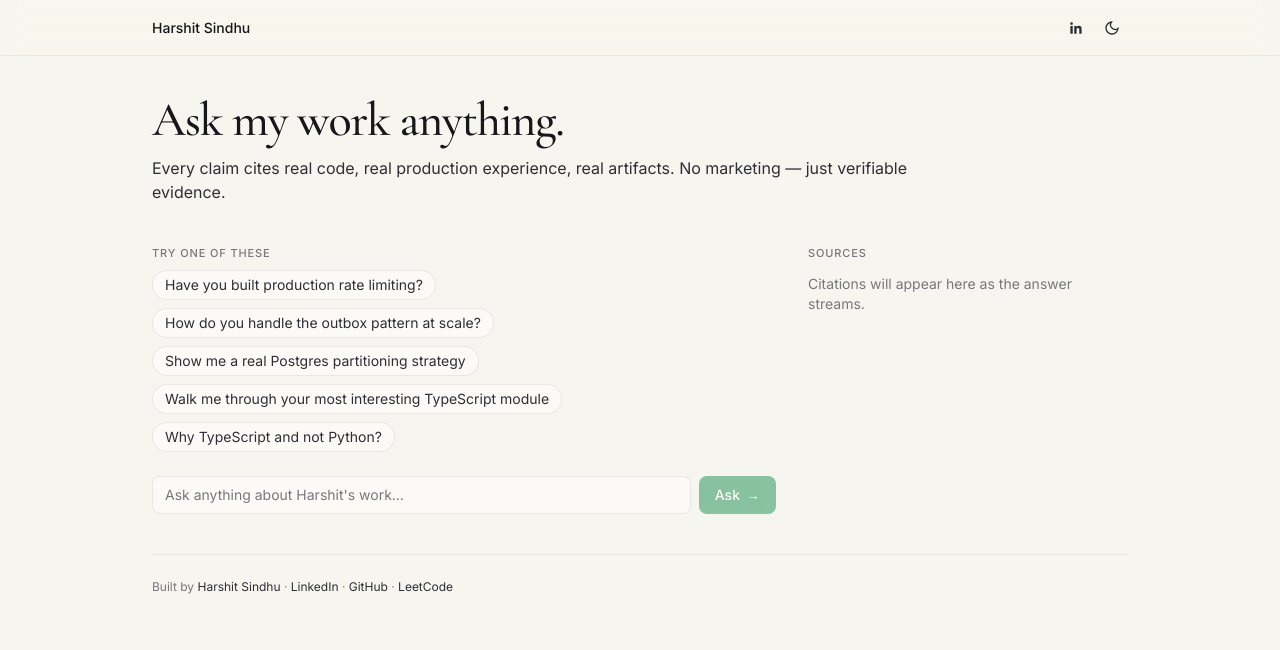
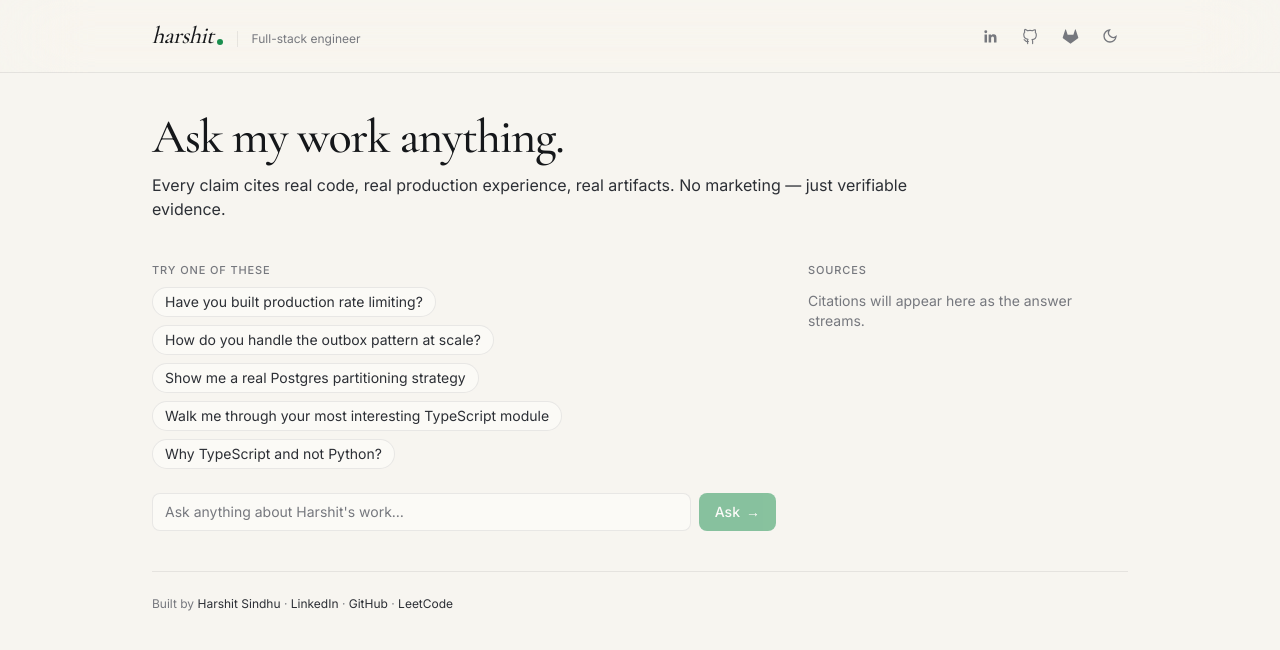
Before and after one commit to HArshit123455/reverse-resume, a Next.js app: page / in a window 1280 px wide. Shown: the top 650 px of the page. Built offline with nearby package versions, Linux system fonts and the light colour scheme.

Commit message:
feat(header): serif wordmark with accent dot + GitLab icon
Replaces the plain sans-serif name with the editorial 'harshit.' wordmark
from the design handoff. Adds GitLab icon alongside LinkedIn/GitHub
(prepares for the GitLab commit graph in Phase 4).

```diff
--- a/components/header.tsx
+++ b/components/header.tsx
@@ -3,10 +3,19 @@ import { ThemeToggle } from "./theme-toggle";
 
 export function Header() {
   return (
-    <header className="sticky top-0 z-30 h-14 border-b border-border/60 bg-bg/80 backdrop-blur-md backdrop-saturate-150">
-      <div className="mx-auto flex h-full max-w-5xl items-center justify-between px-6">
-        <Link href="/" className="text-sm font-medium text-text hover:text-accent transition-colors">
-          Harshit Sindhu
+    <header className="sticky top-0 z-30 border-b border-border bg-bg/30 backdrop-blur-2xl backdrop-saturate-150">
+      <div className="mx-auto flex h-[72px] max-w-5xl items-center justify-between px-6">
+        <Link href="/" className="group inline-flex items-baseline gap-0 leading-none" aria-label="Harshit Sindhu — home">
+          <span className="font-serif text-2xl font-medium italic tracking-tight text-fg">
+            harshit
+          </span>
+          <span
+            aria-hidden
+            className="ml-[3px] inline-block h-1.5 w-1.5 translate-y-0.5 rounded-full bg-accent"
+          />
+          <small className="ml-3.5 border-l border-border pl-3.5 font-sans text-xs font-normal not-italic text-muted">
+            Full-stack engineer
+          </small>
         </Link>
         <div className="flex items-center gap-1">
           <a
@@ -14,10 +23,32 @@ export function Header() {
             target="_blank"
             rel="noreferrer"
             aria-label="LinkedIn profile"
-            className="inline-flex h-8 w-8 items-center justify-center rounded-md text-text-soft hover:bg-code-bg hover:text-text transition-colors"
+            className="inline-flex h-9 w-9 items-center justify-center rounded-[10px] text-muted hover:bg-bg-sunk hover:text-fg transition-colors"
           >
-            <svg width="16" height="16" viewBox="0 0 24 24" fill="currentColor" aria-hidden>
+            <svg width="17" height="17" viewBox="0 0 24 24" fill="currentColor" aria-hidden>
               <path d="M20.45 20.45h-3.55v-5.57c0-1.33-.03-3.04-1.85-3.04-1.86 0-2.14 1.45-2.14 2.95v5.66h-3.55V9h3.41v1.56h.05c.47-.9 1.64-1.85 3.37-1.85 3.6 0 4.27 2.37 4.27 5.46v6.28zM5.34 7.43a2.06 2.06 0 1 1 0-4.12 2.06 2.06 0 0 1 0 4.12zM7.12 20.45H3.56V9h3.56v11.45z" />
+            </svg>
+          </a>
+          <a
+            href="https://github.com/HArshit123455"
+            target="_blank"
+            rel="noreferrer"
+            aria-label="GitHub profile"
+            className="inline-flex h-9 w-9 items-center justify-center rounded-[10px] text-muted hover:bg-bg-sunk hover:text-fg transition-colors"
+          >
+            <svg width="17" height="17" viewBox="0 0 24 24" fill="none" stroke="currentColor" strokeWidth="1.6" strokeLinecap="round" strokeLinejoin="round" aria-hidden>
+              <path d="M9 19c-4 1.5-4-2-6-2.5M15 22v-3.5a3 3 0 0 0-.9-2.1c3-.3 6.1-1.5 6.1-6.6a5.1 5.1 0 0 0-1.4-3.5c.1-.3.6-1.8-.1-3.8 0 0-1.2-.4-3.9 1.4a13.4 13.4 0 0 0-7 0C5.1 1.6 4 2 4 2c-.8 2-.3 3.5-.1 3.8A5.1 5.1 0 0 0 2.5 9.3c0 5 3.1 6.3 6 6.6-.4.4-.7.9-.8 1.5L8 22"/>
+            </svg>
+          </a>
+          <a
+            href="https://gitlab.com/harshit_sindhu"
+            target="_blank"
+            rel="noreferrer"
+            aria-label="GitLab profile"
+            className="inline-flex h-9 w-9 items-center justify-center rounded-[10px] text-muted hover:bg-bg-sunk hover:text-fg transition-colors"
+          >
+            <svg width="17" height="17" viewBox="0 0 24 24" fill="currentColor" aria-hidden>
+              <path d="M22.65 14.39 12 22.13 1.35 14.39a.84.84 0 0 1-.3-.94l1.22-3.78 2.44-7.51A.42.42 0 0 1 4.82 2a.43.43 0 0 1 .58 0 .42.42 0 0 1 .11.18l2.44 7.5h8.1l2.44-7.5A.42.42 0 0 1 18.6 2a.43.43 0 0 1 .58 0 .42.42 0 0 1 .11.18l2.44 7.51L23 13.45a.84.84 0 0 1-.35.94z"/>
             </svg>
           </a>
           <ThemeToggle />
--- a/components/theme-toggle.tsx
+++ b/components/theme-toggle.tsx
@@ -23,7 +23,7 @@ export function ThemeToggle() {
       type="button"
       onClick={() => setIsDark((v) => !v)}
       aria-label={label}
-      className="inline-flex h-8 w-8 items-center justify-center rounded-md text-text-soft hover:bg-code-bg hover:text-text transition-colors"
+      className="inline-flex h-9 w-9 items-center justify-center rounded-[10px] text-muted hover:bg-bg-sunk hover:text-fg transition-colors"
     >
       {isDark ? (
         <svg width="16" height="16" viewBox="0 0 24 24" fill="none" stroke="currentColor" strokeWidth="2" aria-hidden>
```
